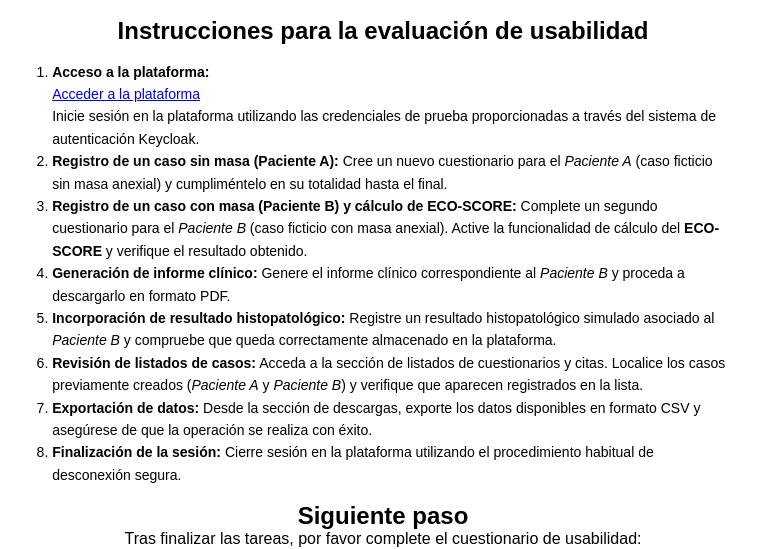
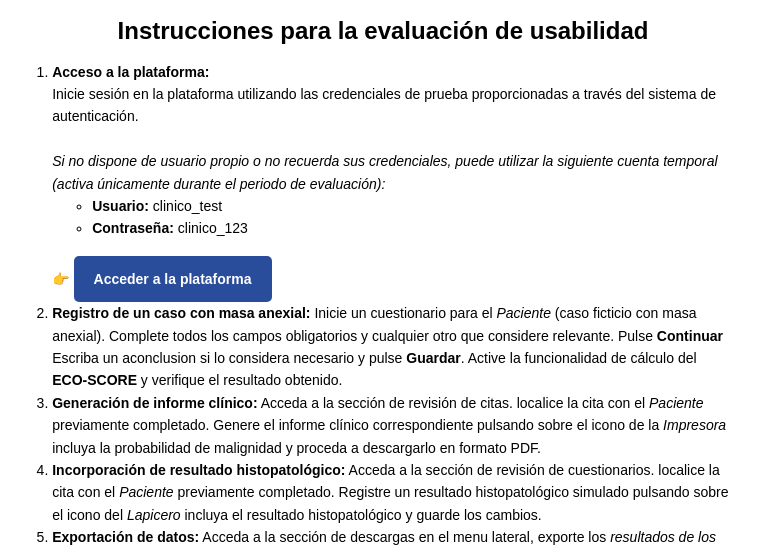
Before and after one commit to GBT-UPM/usability-study, a plain HTML site: page index.html in a window 1280 px wide. Shown: the part 252-801 px from the top of the page, without its empty margins (257-1021 px from the left). Drawn offline with Linux system fonts and the light colour scheme.

Commit message:
intrucciones

```diff
--- a/index.html
+++ b/index.html
@@ -25,42 +25,43 @@
     <ol>
       <li>
         <strong>Acceso a la plataforma:</strong><br>
-        <a href="https://hryc-eco-data.netlify.app/" target="_blank">
+        Inicie sesión en la plataforma utilizando las credenciales de prueba proporcionadas
+        a través del sistema de autenticación.<br><br>
+        <em>Si no dispone de usuario propio o no recuerda sus credenciales, puede utilizar la siguiente cuenta temporal (activa únicamente durante el periodo de evaluación):</em><br>
+        <ul>
+          <li><strong>Usuario:</strong> clinico_test</li>
+          <li><strong>Contraseña:</strong> clinico_123</li>
+        </ul>
+        👉 <a class="button" href="https://hryc-eco-data.netlify.app/" target="_blank">
           Acceder a la plataforma
-        </a><br>
-        Inicie sesión en la plataforma utilizando las credenciales de prueba proporcionadas
-        a través del sistema de autenticación Keycloak.<br>
+        </a>
       </li>
 
       <li>
-        <strong>Registro de un caso sin masa (Paciente A):</strong>
-        Cree un nuevo cuestionario para el <em>Paciente A</em> (caso ficticio sin masa anexial) y cumpliméntelo en su totalidad hasta el final.
-      </li>
-
-      <li>
-        <strong>Registro de un caso con masa (Paciente B) y cálculo de ECO-SCORE:</strong>
-        Complete un segundo cuestionario para el <em>Paciente B</em> (caso ficticio con masa anexial).
+        <strong>Registro de un caso con masa anexial:</strong>
+        Inicie un cuestionario para el <em>Paciente</em> (caso ficticio con masa anexial).
+        Complete todos los campos obligatorios y cualquier otro que considere relevante.
+        Pulse <strong>Continuar</strong>
+        Escriba un aconclusion si lo considera necesario y pulse <strong>Guardar</strong>.
         Active la funcionalidad de cálculo del <strong>ECO-SCORE</strong> y verifique el resultado obtenido.
       </li>
 
       <li>
         <strong>Generación de informe clínico:</strong>
-        Genere el informe clínico correspondiente al <em>Paciente B</em> y proceda a descargarlo en formato PDF.
+        Acceda a la sección de revisión de citas. localice la cita con el <em>Paciente</em> previamente completado.
+        Genere el informe clínico correspondiente pulsando sobre el icono de la <em>Impresora</em> incluya la probabilidad de malignidad y proceda a descargarlo en formato PDF.
       </li>
 
       <li>
         <strong>Incorporación de resultado histopatológico:</strong>
-        Registre un resultado histopatológico simulado asociado al <em>Paciente B</em> y compruebe que queda correctamente almacenado en la plataforma.
-      </li>
+        Acceda a la sección de revisión de cuestionarios. localice la cita con el <em>Paciente</em> previamente completado.
+        Registre un resultado histopatológico simulado pulsando sobre el icono del  <em>Lapicero</em> incluya el resultado histopatológico y guarde los cambios.
 
-      <li>
-        <strong>Revisión de listados de casos:</strong>
-        Acceda a la sección de listados de cuestionarios y citas. Localice los casos previamente creados (<em>Paciente A</em> y <em>Paciente B</em>) y verifique que aparecen registrados en la lista.
       </li>
 
       <li>
         <strong>Exportación de datos:</strong>
-        Desde la sección de descargas, exporte los datos disponibles en formato CSV y asegúrese de que la operación se realiza con éxito.
+        Acceda a la sección de descargas en el menu lateral, exporte los <em>resultados de los pacientes</em>  en formato excel y asegúrese de que la operación se realiza con éxito.
       </li>
 
       <li>
```
